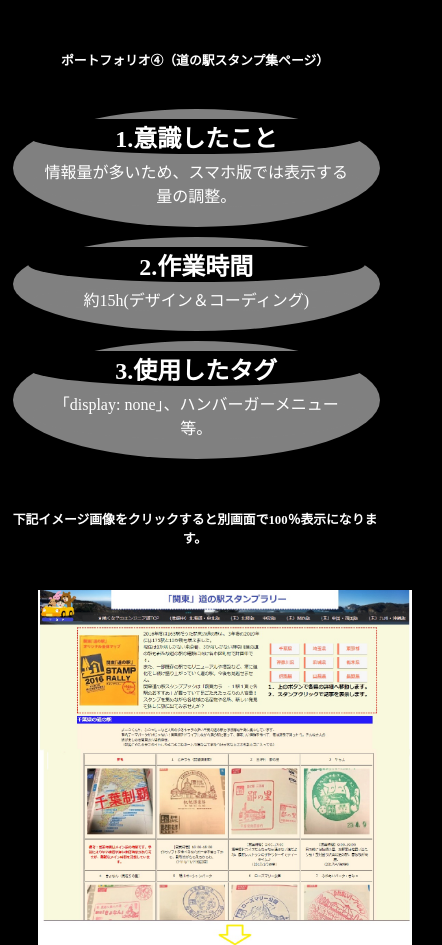
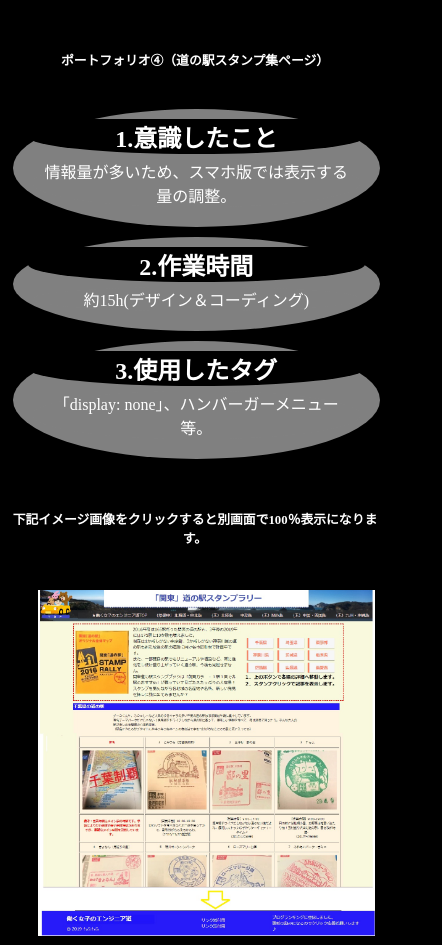
Before and after one commit to kurousagi3/-, a plain HTML site: page michi.html in a window 390 px wide. Shown: the top 945 px of the page, 442 px wide, since content can reach past the window. Drawn offline with Linux system fonts and the light colour scheme.

Commit message:
Add files via upload

```diff
--- a/michi.html
+++ b/michi.html
@@ -54,7 +54,7 @@
 				background-color: gray;
 				border-radius: 50%;}
 			img{
-				width: 100%;}
+				width: 90%;}
 			}
 	</style>
 </head>
```
